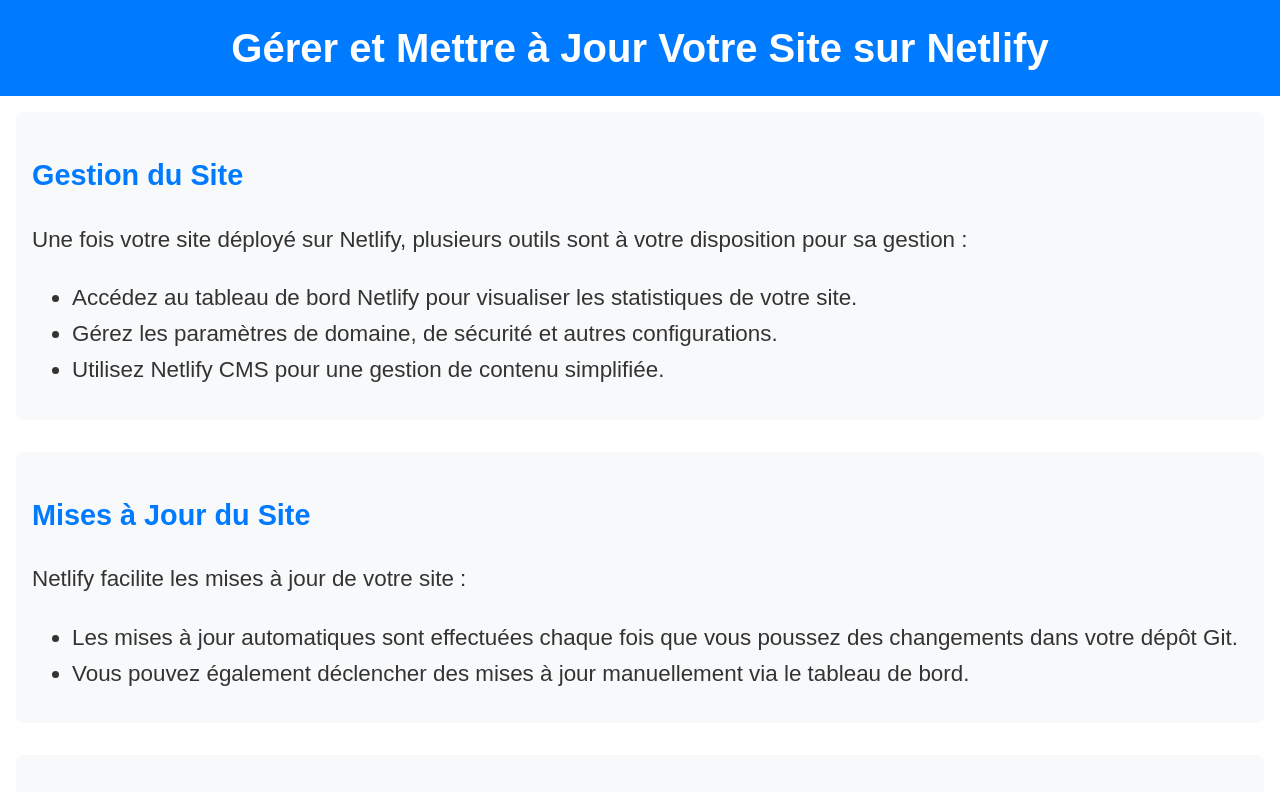
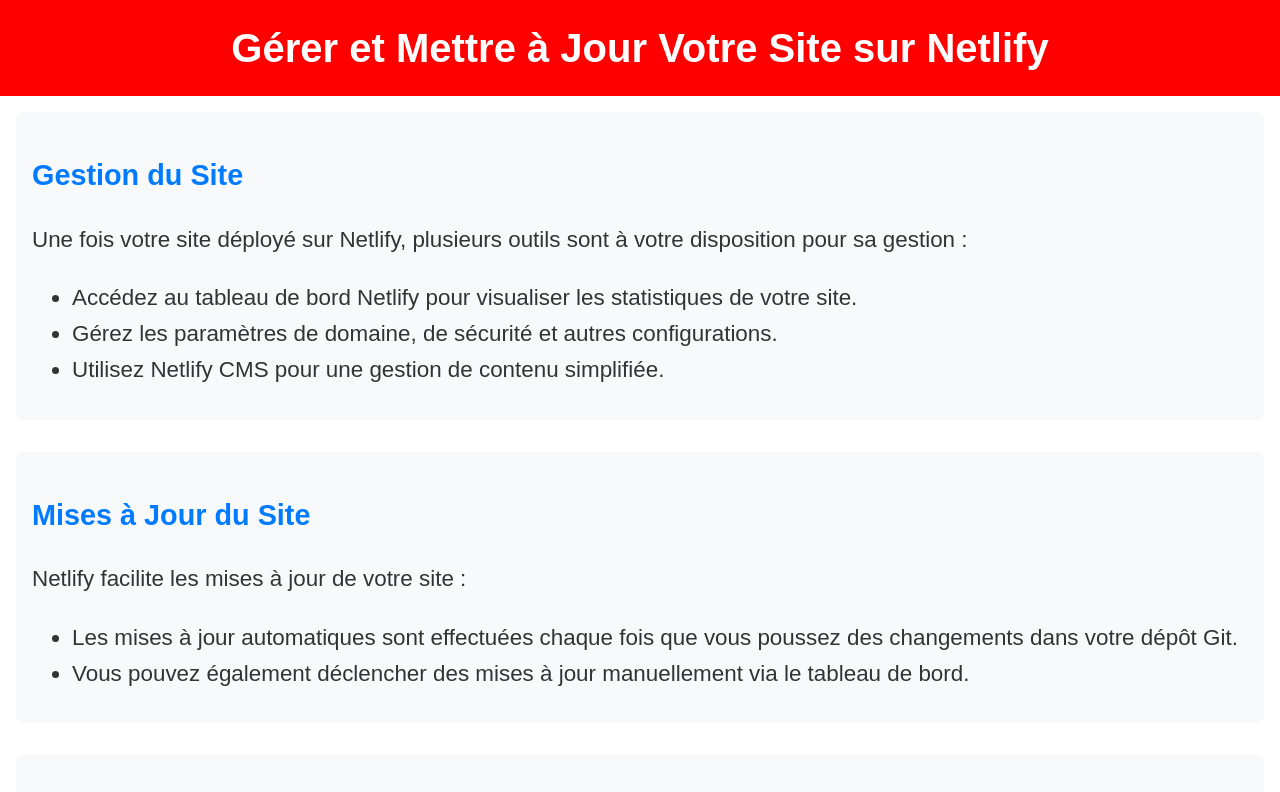
Before and after one commit to lecomtevictor/Projet-netlify-git, a plain HTML site: page page/maj.html in a window 1280 px wide. Shown: the top 792 px of the page. Drawn offline with Linux system fonts and the light colour scheme.

Commit message:
Change background color in header

```diff
--- a/style.css
+++ b/style.css
@@ -8,7 +8,7 @@
 }
 
 header {
-    background: #007bff;
+    background: red;
     color: #fff;
     padding: 1rem 0;
     text-align: center;
```
